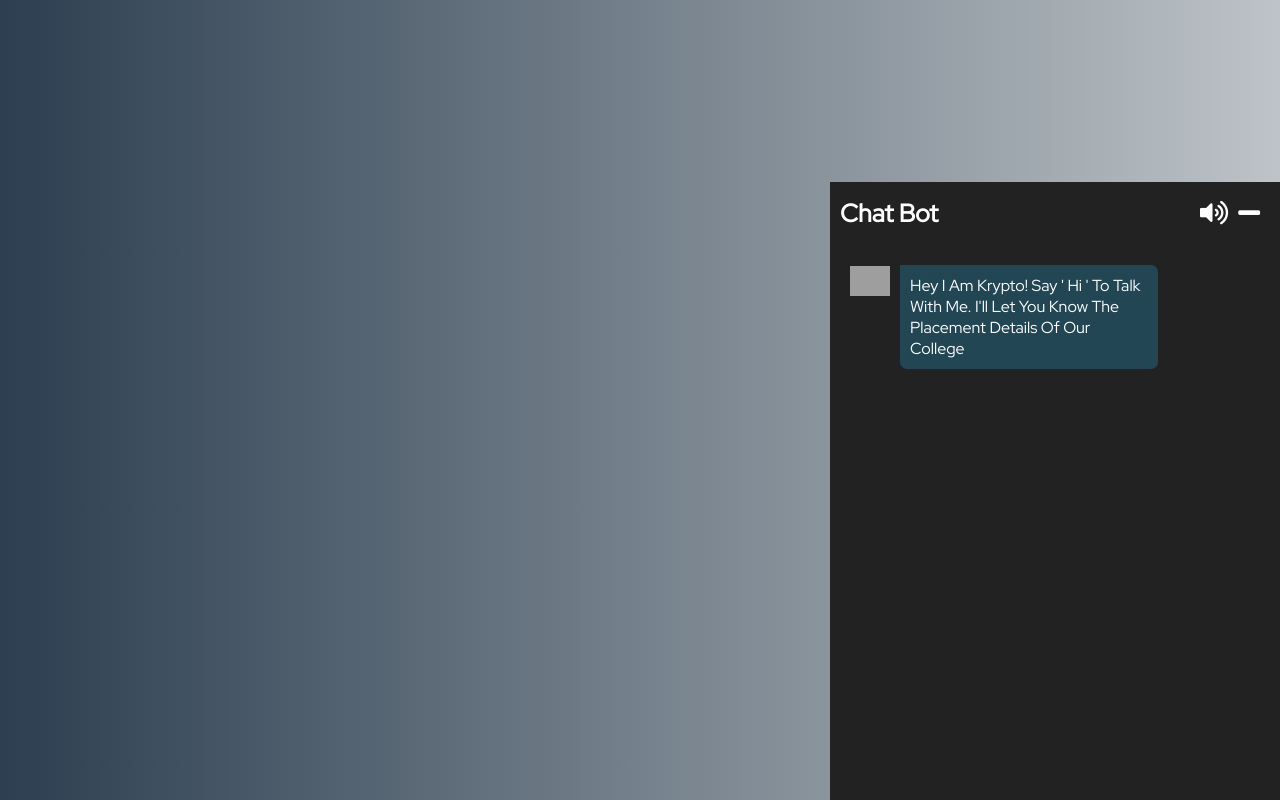
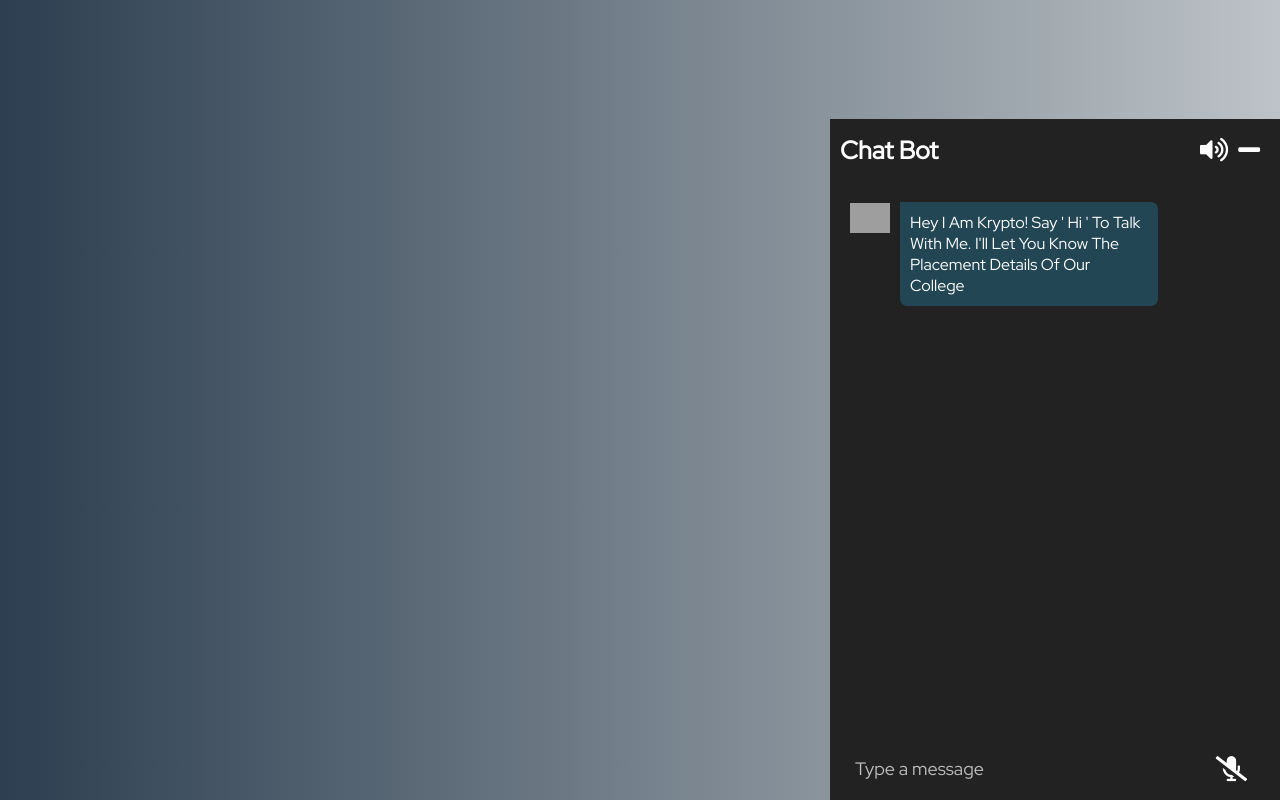
Before and after one commit to zolomohan/dialogflow-chatbot-ui, a React (Create React App) app: page / in a window 1280 px wide. Both pictures are taken after a click on the element 1225 px from the left and 723 px from the top of the page. Built offline with nearby package versions, Linux system fonts and the light colour scheme; grey boxes are pictures that could not be loaded.

Commit message:
Add Chat Form Component

```diff
--- a/src/components/ChatBox.js
+++ b/src/components/ChatBox.js
@@ -2,12 +2,14 @@ import React from 'react';
 import classes from '../styles/Chat.module.css';
 import Header from './Header';
 import Logs from './Logs';
+import Form from './Form';
 
 export default function Chat({ open }) {
 	return (
 		<div className={classes.chatBox} style={{ display: open ? 'block' : 'none' }}>
 			<Header />
 			<Logs />
+			<Form />
 		</div>
 	);
 }
--- /dev/null
+++ b/src/components/Form.js
@@ -0,0 +1,16 @@
+import React from 'react';
+import classes from '../styles/Form.module.css';
+
+export default function Form() {
+	return (
+		<div className={classes.chatForm}>
+			<div className={classes.chatInput}>
+				<div className={classes.suggestionDiv} />
+				<textarea className={classes.input} placeholder="Type a message" rows="1" data-min-rows="1" />
+			</div>
+			<div className={classes.chatFormButtons}>
+				<i className="fas fa-microphone-slash" id="speechInput" />
+			</div>
+		</div>
+	);
+}
--- /dev/null
+++ b/src/styles/Form.module.css
@@ -0,0 +1,52 @@
+.chatForm {
+	margin: 0px auto 0px auto;
+	display: flex;
+	width: 450px;
+	min-width: 390px;
+	align-items: flex-start;
+	overflow: auto;
+	background: #222222;
+}
+
+.chatInput {
+	width: 75%;
+	margin-right: 15px;
+}
+
+.chatForm textarea {
+	color: #ffffff;
+	border: none;
+	padding: 5px 5px 5px 15px;
+	background: #222222;
+	width: 100%;
+	min-height: 5px;
+	border-radius: 20px;
+	resize: none;
+	font-size: 18px;
+	margin: 15px 0px 15px 10px;
+	display: block;
+	overflow: hidden;
+	box-shadow: none;
+	outline: none;
+	overflow-y: scroll;
+}
+
+.chatForm textarea::placeholder{
+	color: #ffffffb4;
+}
+
+.chatFormButtons {
+	margin: auto;
+	user-select: none;
+}
+
+.chatFormButtons i {
+	font-size: 25px;
+	padding: 7px;
+	cursor: pointer;
+	color: #ffffff;
+}
+
+.chatFormButtons i:hover{
+	color: #00e1ffd5;
+}
```
